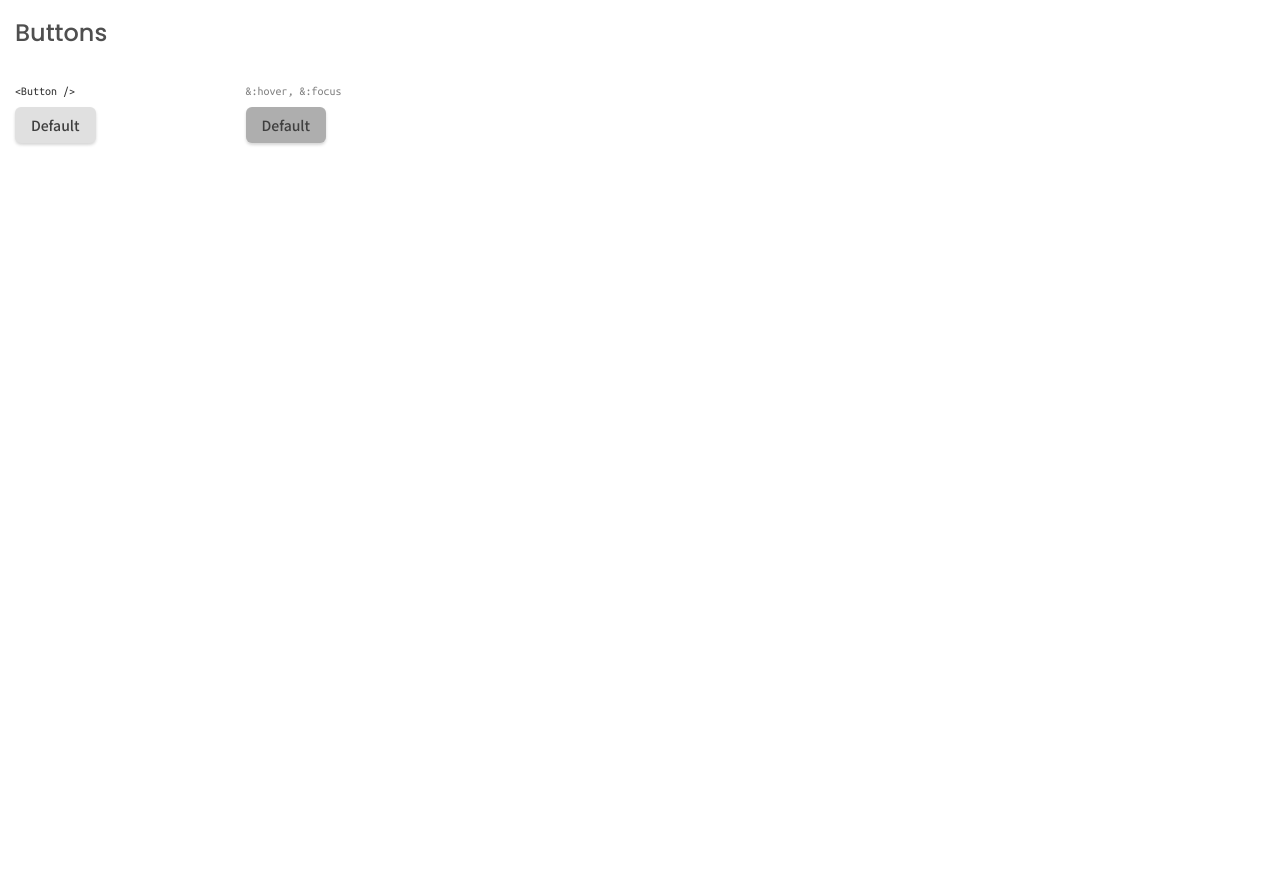
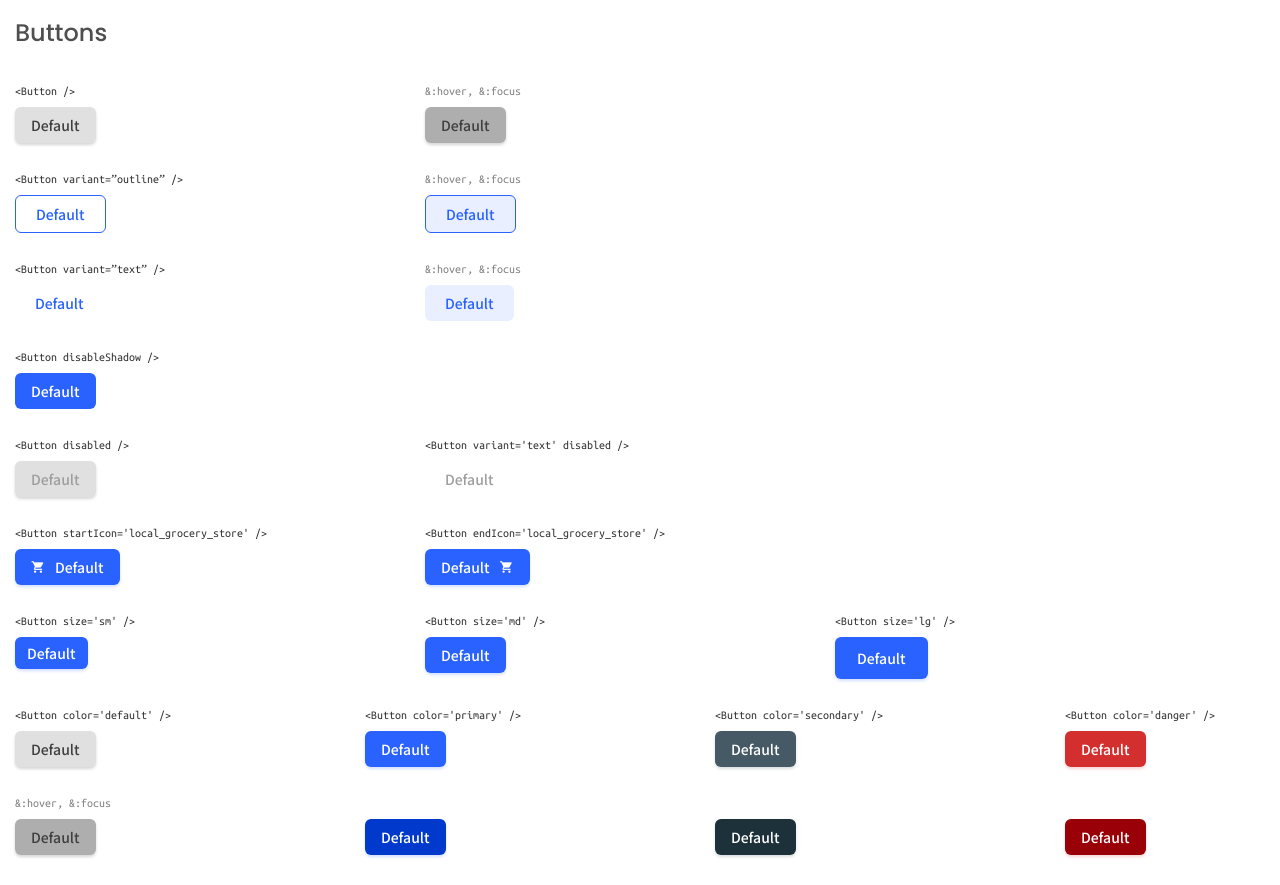
Before and after one commit to lauris91/button-component-master, a React (Create React App) app: page / in a window 1280 px wide. Before the commit the page ends 800 px from the top, so only its background shows below. Built offline with nearby package versions, Linux system fonts and the light colour scheme.

Commit message:
Add multiple props for Button component

```diff
--- a/package.json
+++ b/package.json
@@ -1,5 +1,6 @@
 {
   "name": "button-component-master",
+  "homepage": "http://lauris91.github.io/button-component-master",
   "version": "0.1.0",
   "private": true,
   "dependencies": {
--- a/public/index.html
+++ b/public/index.html
@@ -10,6 +10,10 @@
       content="Web site created using create-react-app"
     />
     <link rel="apple-touch-icon" href="%PUBLIC_URL%/logo192.png" />
+    <link
+      href="https://fonts.googleapis.com/icon?family=Material+Icons"
+      rel="stylesheet"
+    />
     <!--
       manifest.json provides metadata used when your web app is installed on a
       user's mobile device or desktop. See https://developers.google.com/web/fundamentals/web-app-manifest/
--- a/src/App.js
+++ b/src/App.js
@@ -6,13 +6,142 @@ function App() {
     <div className='wrapper'>
       <h1>Buttons</h1>
       <div className='row'>
-        <div>
+        <div className='row-block'>
           <p>{`<Button />`}</p>
-          <Button />
+          <Button>Default</Button>
         </div>
-        <div>
+        <div className='row-block'>
           <p className='hover'>&:hover, &:focus</p>
-          <Button hover />
+          <Button hover>Default</Button>
+        </div>
+      </div>
+      <div className='row'>
+        <div className='row-block'>
+          <p>{`<Button variant=”outline” />`}</p>
+          <Button color='primary' disableShadow variant='outline'>
+            Default
+          </Button>
+        </div>
+        <div className='row-block'>
+          <p className='hover'>&:hover, &:focus</p>
+          <Button variant='outline' color='primary' disableShadow hover>
+            Default
+          </Button>
+        </div>
+      </div>
+
+      <div className='row'>
+        <div className='row-block'>
+          <p>{`<Button variant=”text” />`}</p>
+          <Button variant='text' color='primary'>
+            Default
+          </Button>
+        </div>
+        <div className='row-block'>
+          <p className='hover'>&:hover, &:focus</p>
+          <Button variant='text' color='primary' hover>
+            Default
+          </Button>
+        </div>
+      </div>
+
+      <div className='row'>
+        <div className='row-block'>
+          <p>{`<Button disableShadow />`}</p>
+          <Button color='primary' disableShadow>
+            Default
+          </Button>
+        </div>
+      </div>
+
+      <div className='row'>
+        <div className='row-block'>
+          <p>{`<Button disabled />`}</p>
+          <Button disabled>Default</Button>
+        </div>
+        <div className='row-block'>
+          <p>{`<Button variant='text' disabled />`}</p>
+          <Button variant='text' disabled>
+            Default
+          </Button>
+        </div>
+      </div>
+
+      <div className='row'>
+        <div className='row-block'>
+          <p>{`<Button startIcon='local_grocery_store' />`}</p>
+          <Button startIcon='local_grocery_store' color='primary'>
+            Default
+          </Button>
+        </div>
+        <div className='row-block'>
+          <p>{`<Button endIcon='local_grocery_store' />`}</p>
+          <Button endIcon='local_grocery_store' color='primary'>
+            Default
+          </Button>
+        </div>
+      </div>
+
+      <div className='row'>
+        <div className='row-block'>
+          <p>{`<Button size='sm' />`}</p>
+          <Button color='primary' size='sm'>
+            Default
+          </Button>
+        </div>
+        <div className='row-block'>
+          <p>{`<Button size='md' />`}</p>
+          <Button color='primary'>Default</Button>
+        </div>
+        <div className='row-block'>
+          <p>{`<Button size='lg' />`}</p>
+          <Button color='primary' size='lg'>
+            Default
+          </Button>
+        </div>
+      </div>
+
+      <div className='row'>
+        <div className='row-block--narrow'>
+          <p>{`<Button color='default' />`}</p>
+          <Button>Default</Button>
+        </div>
+        <div className='row-block--narrow'>
+          <p>{`<Button color='primary' />`}</p>
+          <Button color='primary'>Default</Button>
+        </div>
+        <div className='row-block--narrow'>
+          <p>{`<Button color='secondary' />`}</p>
+          <Button color='secondary'>Default</Button>
+        </div>
+        <div className='row-block--narrow'>
+          <p>{`<Button color='danger' />`}</p>
+          <Button color='danger'>Default</Button>
+        </div>
+      </div>
+
+      <div className='row'>
+        <div className='row-block--narrow'>
+          <p className='hover'>{`&:hover, &:focus`}</p>
+          <Button hover>Default</Button>
+        </div>
+        <div className='row-block--narrow'>
+          <p></p>
+          <Button color='primary' hover>
+            Default
+          </Button>
+        </div>
+        <div className='row-block--narrow'>
+          <p></p>
+          <Button color='secondary' hover>
+            Default
+          </Button>
+        </div>
+        <div className='row-block--narrow'>
+          <p></p>
+          <Button color='danger' hover>
+            Default
+          </Button>
         </div>
       </div>
     </div>
--- a/src/Button/Button.jsx
+++ b/src/Button/Button.jsx
@@ -3,14 +3,39 @@ import './button.scss'
 
 const classNames = require('classnames')
 
-const Button = ({ hover }) => {
-  console.log('class ', classNames({ foo: true, bar: true }))
+const Button = ({
+  variant = 'default',
+  color,
+  disableShadow,
+  children,
+  startIcon,
+  endIcon,
+  size = 'md',
+  hover,
+  ...others
+}) => {
   const classes = classNames({
     btn: true,
+    [`btn--${variant}`]: variant,
+    [`btn--color-default`]: !color,
+    [`btn--color-${color}`]: color,
+    'btn--disableShadow': disableShadow,
+    'btn--disabled': others.disabled,
+    'btn--startIcon': startIcon,
+    'btn--endIcon': endIcon,
+    [`btn--${size}`]: size,
     hover: hover,
   })
 
-  return <button className={classes}>Default</button>
+  const Icon = <span className='material-icons'>{startIcon || endIcon}</span>
+
+  return (
+    <button className={classes} {...others}>
+      {startIcon && Icon}
+      {children}
+      {endIcon && Icon}
+    </button>
+  )
 }
 
 export default Button
--- a/src/Button/button.scss
+++ b/src/Button/button.scss
@@ -1,4 +1,49 @@
 @import url('https://fonts.googleapis.com/css2?family=Noto+Sans+JP:wght@500&display=swap');
+
+$light-grey: #e0e0e0;
+$dark-grey: #3f3f3f;
+$grey-hover: #aeaeae;
+$primary: #2962ff;
+$primary-hover: #0039cb;
+$secondary: #455a64;
+$secondary-hover: #1c313a;
+$danger: #d32f2f;
+$danger-hover: #9a0007;
+$disabled: #9e9e9e;
+$blue: #3d5afe;
+
+$colors: (
+  default: (
+    $light-grey,
+    $dark-grey,
+    0px 2px 3px rgba(51, 51, 51, 0.2),
+    $grey-hover,
+  ),
+  primary: (
+    $primary,
+    #fff,
+    0px 2px 3px rgba(41, 98, 255, 0.2),
+    $primary-hover,
+  ),
+  secondary: (
+    $secondary,
+    #fff,
+    0px 2px 3px rgba(69, 90, 100, 0.2),
+    $secondary-hover,
+  ),
+  danger: (
+    $danger,
+    #fff,
+    0px 2px 3px rgba(211, 47, 47, 0.2),
+    $danger-hover,
+  ),
+);
+
+$sizes: (
+  sm: 6px 12px,
+  md: 8px 16px,
+  lg: 11px 22px,
+);
 
 .btn {
   font-family: 'Noto Sans Jp', sans-serif;
@@ -7,16 +52,110 @@
   border: none;
   padding: 8px 16px;
   border-radius: 6px;
-  color: #3f3f3f;
-  background: #e0e0e0;
-  box-shadow: 0px 2px 3px rgba(51, 51, 51, 0.2);
+  align-items: center;
+  display: flex;
 
-  &:focus,
-  &:hover {
-    background-color: #aeaeae;
+  @each $name, $color in $colors {
+    &--color-#{$name} {
+      background-color: nth($color, 1);
+      color: nth($color, 2);
+      box-shadow: nth($color, 3);
+
+      &:focus,
+      &:hover:not(:disabled) {
+        background-color: nth($color, 4);
+      }
+
+      &.hover {
+        background-color: nth($color, 4);
+      }
+
+      &.btn--outline {
+        border: 1px solid nth($color, 1);
+        color: nth($color, 1);
+        background: white;
+        padding: 8px 20px;
+
+        &:focus,
+        &:hover:not(:disabled) {
+          background-color: rgba(nth($color, 1), 0.1);
+        }
+
+        &.hover {
+          background-color: rgba(nth($color, 1), 0.1);
+        }
+      }
+
+      &.btn--text {
+        background: none;
+        box-shadow: none;
+        @if $name == default {
+          color: nth($color, 2);
+        } @else {
+          color: nth($color, 1);
+        }
+        padding: 8px 20px;
+
+        &:hover:not(:disabled),
+        &:focus {
+          @if $name == default {
+            background: rgba(nth($color, 2), 0.1);
+          } @else {
+            background: rgba(nth($color, 1), 0.1);
+          }
+        }
+
+        &.hover {
+          @if $name == default {
+            background: rgba(nth($color, 2), 0.1);
+          } @else {
+            background: rgba(nth($color, 1), 0.1);
+          }
+        }
+      }
+
+      &.btn--startIcon,
+      &.btn--endIcon {
+        color: nth($color, 2);
+        background: nth($color, 1);
+
+        // &:focus,
+        // &:hover:not(:disabled) {
+        //   background: #0039cb;
+        // }
+      }
+    }
   }
 
-  &.hover {
-    background-color: #aeaeae;
+  &--disableShadow {
+    box-shadow: none;
+  }
+
+  &--disabled {
+    padding: 8px 13px;
+    background: $light-grey;
+    color: $disabled !important;
+  }
+
+  &--startIcon {
+    span {
+      padding-right: 10px;
+    }
+  }
+
+  &--endIcon {
+    span {
+      padding-left: 10px;
+    }
+  }
+
+  @each $name, $size in $sizes {
+    &--#{$name} {
+      padding: $size;
+    }
   }
 }
+
+.material-icons {
+  font-size: 14px;
+}
--- a/src/styles.scss
+++ b/src/styles.scss
@@ -24,6 +24,7 @@ p {
   font-size: 12px;
   color: #333333;
   margin-bottom: 10px;
+  height: 12px;
 
   &.hover {
     color: #828282;
@@ -34,4 +35,12 @@ p {
   display: flex;
   padding: 15px 0;
   gap: 150px;
+
+  &-block {
+    min-width: 260px;
+
+    &--narrow {
+      min-width: 200px;
+    }
+  }
 }
```
